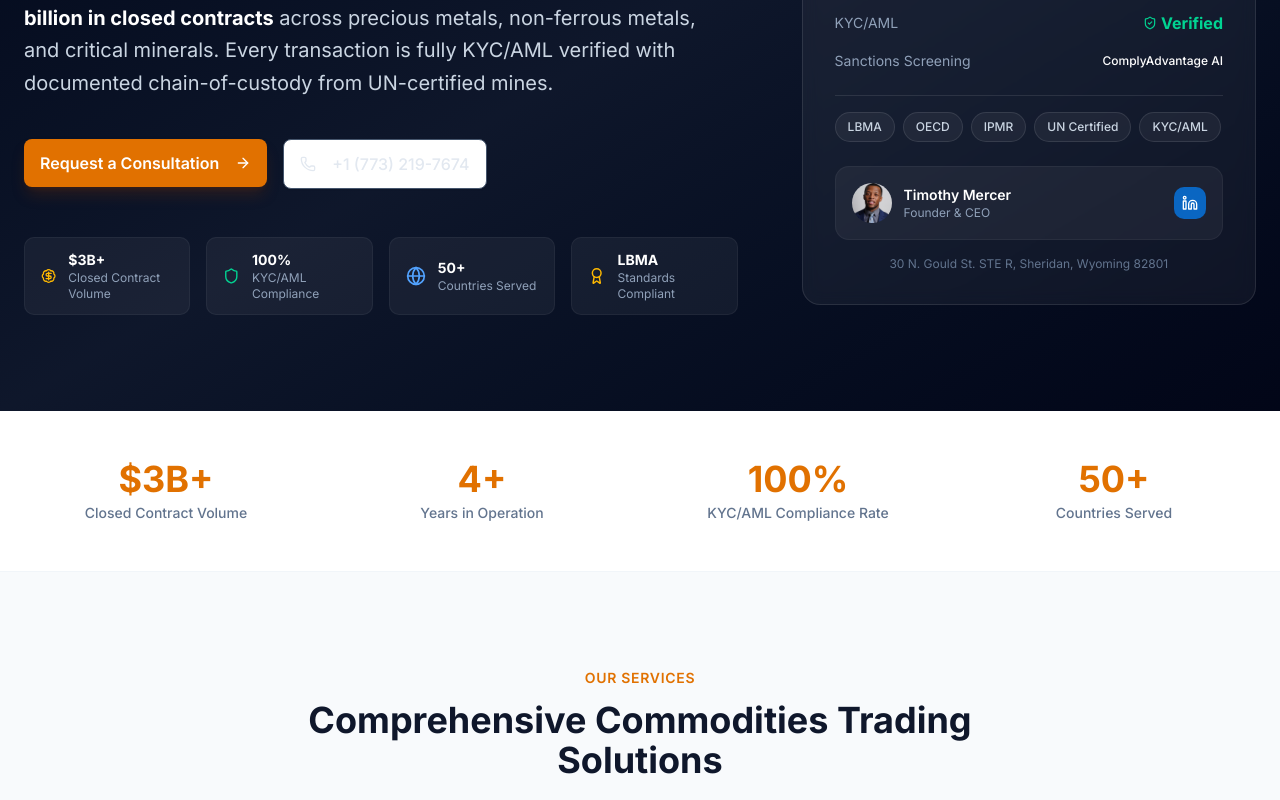
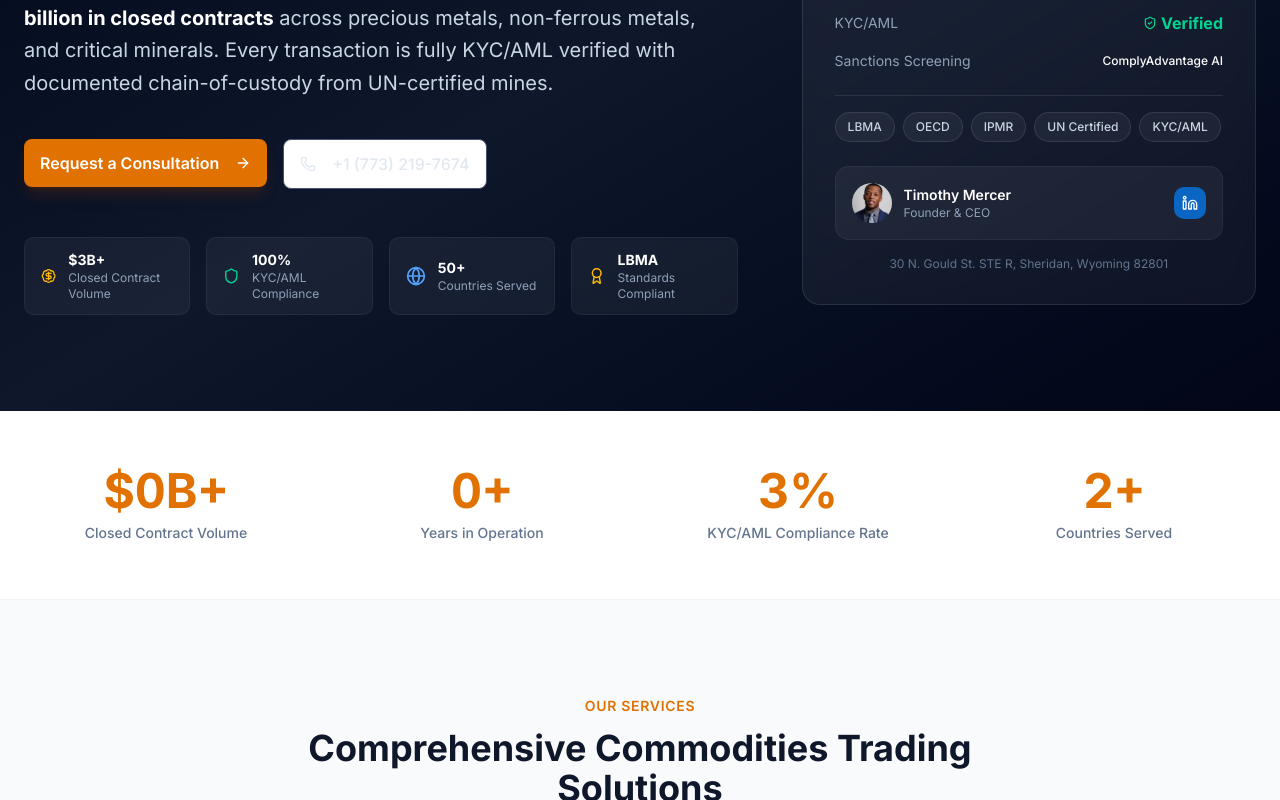
Before and after one commit to FacelessMedia/integrity-global-trade, a Next.js app: page / in a window 1280 px wide. Shown: the part 463-1263 px from the top of the page. Built offline with nearby package versions, Linux system fonts and the light colour scheme; no server answers; a web font is replaced by a local one.

Commit message:
Canonical URLs, updated sitemap (36 pages), animated scroll counters, breadcrumbs on all pages

```diff
--- a/src/app/layout.tsx
+++ b/src/app/layout.tsx
@@ -55,6 +55,10 @@ export const metadata: Metadata = {
     icon: "/images/icon.png",
     apple: "/images/icon.png",
   },
+  metadataBase: new URL(SITE_CONFIG.url),
+  alternates: {
+    canonical: "/",
+  },
 };
 
 export default function RootLayout({
--- a/src/app/page.tsx
+++ b/src/app/page.tsx
@@ -3,7 +3,7 @@ import { ServicesSection } from "@/components/sections/ServicesSection";
 import { CommoditiesSection } from "@/components/sections/CommoditiesSection";
 import { WhyChooseUsSection } from "@/components/sections/WhyChooseUsSection";
 import { ComplianceSection } from "@/components/sections/ComplianceSection";
-import { StatsSection } from "@/components/sections/StatsSection";
+import { AnimatedStats } from "@/components/sections/AnimatedStats";
 import { CTASection } from "@/components/sections/CTASection";
 import { OperationsShowcase } from "@/components/sections/OperationsShowcase";
 
@@ -11,7 +11,7 @@ export default function Home() {
   return (
     <>
       <HeroSection />
-      <StatsSection />
+      <AnimatedStats />
       <ServicesSection />
       <CommoditiesSection />
       <WhyChooseUsSection />
--- a/src/app/sitemap.ts
+++ b/src/app/sitemap.ts
@@ -1,5 +1,10 @@
 import type { MetadataRoute } from "next";
 import { SERVICES, COMMODITIES, SITE_CONFIG } from "@/lib/constants";
+import { BLOG_POSTS } from "@/lib/blog-posts";
+
+const INDUSTRIES = [
+  "semiconductors", "automotive", "aerospace", "jewelry", "industrial", "renewable-energy",
+];
 
 export default function sitemap(): MetadataRoute.Sitemap {
   const baseUrl = SITE_CONFIG.url;
@@ -9,6 +14,7 @@ export default function sitemap(): MetadataRoute.Sitemap {
     { url: `${baseUrl}/about`, lastModified: new Date(), changeFrequency: "monthly", priority: 0.8 },
     { url: `${baseUrl}/services`, lastModified: new Date(), changeFrequency: "monthly", priority: 0.9 },
     { url: `${baseUrl}/commodities`, lastModified: new Date(), changeFrequency: "monthly", priority: 0.9 },
+    { url: `${baseUrl}/industries`, lastModified: new Date(), changeFrequency: "monthly", priority: 0.8 },
     { url: `${baseUrl}/compliance`, lastModified: new Date(), changeFrequency: "monthly", priority: 0.7 },
     { url: `${baseUrl}/insights`, lastModified: new Date(), changeFrequency: "weekly", priority: 0.8 },
     { url: `${baseUrl}/contact`, lastModified: new Date(), changeFrequency: "monthly", priority: 0.7 },
@@ -28,5 +34,19 @@ export default function sitemap(): MetadataRoute.Sitemap {
     priority: 0.8,
   }));
 
-  return [...staticPages, ...servicePages, ...commodityPages];
+  const industryPages: MetadataRoute.Sitemap = INDUSTRIES.map((slug) => ({
+    url: `${baseUrl}/industries/${slug}`,
+    lastModified: new Date(),
+    changeFrequency: "monthly" as const,
+    priority: 0.7,
+  }));
+
+  const blogPages: MetadataRoute.Sitemap = BLOG_POSTS.map((post) => ({
+    url: `${baseUrl}/insights/${post.slug}`,
+    lastModified: new Date(post.date),
+    changeFrequency: "monthly" as const,
+    priority: 0.6,
+  }));
+
+  return [...staticPages, ...servicePages, ...commodityPages, ...industryPages, ...blogPages];
 }
--- /dev/null
+++ b/src/components/sections/AnimatedStats.tsx
@@ -0,0 +1,76 @@
+"use client";
+
+import { useEffect, useRef, useState } from "react";
+import { STATS } from "@/lib/constants";
+
+function useInView(ref: React.RefObject<HTMLElement | null>) {
+  const [inView, setInView] = useState(false);
+  useEffect(() => {
+    if (!ref.current) return;
+    const observer = new IntersectionObserver(
+      ([entry]) => { if (entry.isIntersecting) setInView(true); },
+      { threshold: 0.3 }
+    );
+    observer.observe(ref.current);
+    return () => observer.disconnect();
+  }, [ref]);
+  return inView;
+}
+
+function AnimatedValue({ value, inView }: { value: string; inView: boolean }) {
+  const [display, setDisplay] = useState("0");
+  const numericMatch = value.match(/^[\$]?([\d,.]+)/);
+  const prefix = value.startsWith("$") ? "$" : "";
+  const suffix = value.replace(/^[\$]?[\d,.]+/, "");
+
+  useEffect(() => {
+    if (!inView || !numericMatch) {
+      setDisplay(value);
+      return;
+    }
+    const target = parseFloat(numericMatch[1].replace(/,/g, ""));
+    const duration = 1500;
+    const start = performance.now();
+
+    function tick(now: number) {
+      const elapsed = now - start;
+      const progress = Math.min(elapsed / duration, 1);
+      const eased = 1 - Math.pow(1 - progress, 3);
+      const current = Math.round(target * eased);
+
+      if (target >= 1000) {
+        setDisplay(`${prefix}${current.toLocaleString()}${suffix}`);
+      } else {
+        setDisplay(`${prefix}${current}${suffix}`);
+      }
+
+      if (progress < 1) requestAnimationFrame(tick);
+    }
+    requestAnimationFrame(tick);
+  }, [inView, value, numericMatch, prefix, suffix]);
+
+  if (!numericMatch) return <span>{inView ? value : "0"}</span>;
+  return <span>{display}</span>;
+}
+
+export function AnimatedStats() {
+  const ref = useRef<HTMLDivElement>(null);
+  const inView = useInView(ref);
+
+  return (
+    <section ref={ref} className="relative bg-white border-b border-slate-100">
+      <div className="container mx-auto px-6 py-14">
+        <div className="grid grid-cols-2 md:grid-cols-4 gap-8">
+          {STATS.map((stat) => (
+            <div key={stat.label} className="text-center">
+              <div className="text-3xl sm:text-4xl lg:text-5xl font-bold text-amber-600 mb-2 tabular-nums">
+                <AnimatedValue value={stat.value} inView={inView} />
+              </div>
+              <div className="text-sm text-slate-500 font-medium">{stat.label}</div>
+            </div>
+          ))}
+        </div>
+      </div>
+    </section>
+  );
+}
```
